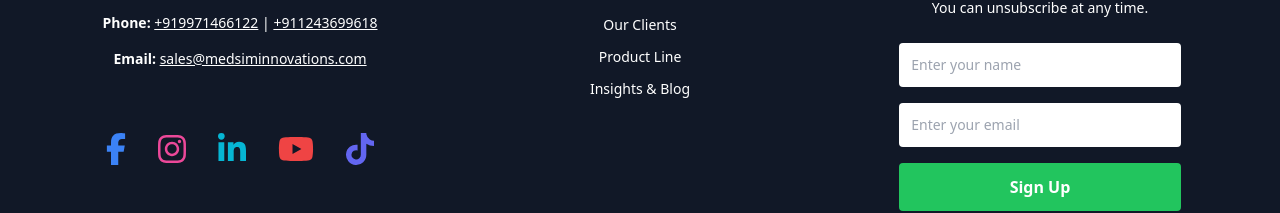
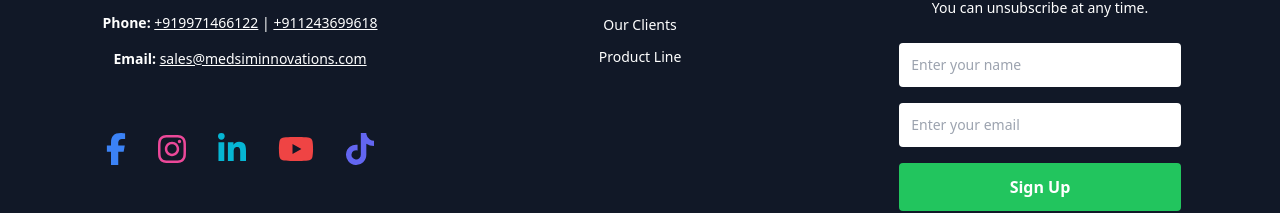
Before and after one commit to aisaaxs/medsim-innovations, a Next.js app: page /our-products in a window 1280 px wide. Shown: the part 2125-2338 px from the top of the page. Built offline with nearby package versions, Linux system fonts and the light colour scheme; a web font is replaced by a local one.

Commit message:
fixing links

```diff
--- a/app/about-us/page.tsx
+++ b/app/about-us/page.tsx
@@ -38,7 +38,7 @@ export default function AboutUs() {
         </p>
       </div>
 
-      <div className="py-16 bg-gray-900 text-center">
+      <div className="py-16 bg-gray-900 text-center" id="vision-mission">
         <h2 className={`text-5xl mb-12 text-white ${racing_sans_one.className} uppercase`}>Vision & Mission</h2>
         <div className="flex flex-col lg:flex-row justify-center items-center gap-8 px-6 max-w-5xl mx-auto">
           <div className="w-full lg:w-1/2 p-4 bg-gradient-to-r from-yellow-300 via-yellow-400 to-yellow-500 rounded-lg shadow-lg hover:shadow-lg py-8 transition-shadow duration-300">
@@ -56,7 +56,7 @@ export default function AboutUs() {
         </div>
       </div>
 
-      <div className="py-16 bg-white text-center">
+      <div className="py-16 bg-white text-center" id="value-pillars">
         <h2 className={`text-5xl mb-12 text-gray-900 ${racing_sans_one.className} uppercase`}>Our Value Pillars</h2>
         <div className="flex flex-wrap justify-center gap-12 px-4 max-w-7xl mx-auto">
           {[
--- a/app/our-products/page.tsx
+++ b/app/our-products/page.tsx
@@ -58,7 +58,7 @@ export default function ProductsPage() {
         </div>
       </div>
 
-      <div className="py-16 px-8 bg-gray-100 text-center">
+      <div className="py-16 px-8 bg-gray-100 text-center" id="our-products">
         <h2 className={`text-5xl mb-20 text-gray-900 ${racing_sans_one.className} uppercase`}>
           We Create Tools to Shape Tomorrow&apos;s Caregivers
         </h2>
--- a/components/Footer.tsx
+++ b/components/Footer.tsx
@@ -20,11 +20,10 @@ const socialLinks = [
 ];
 
 const aboutLinks = [
-    { label: "Mission & Vision", link: "#" },
-    { label: "Core Values", link: "#" },
-    { label: "Our Clients", link: "#" },
-    { label: "Product Line", link: "#" },
-    { label: "Insights & Blog", link: "#" },
+    { label: "Mission & Vision", link: "/about-us#vision-mission" },
+    { label: "Core Values", link: "/about-us#value-pillars" },
+    { label: "Our Clients", link: "/about-us#our-customers" },
+    { label: "Product Line", link: "/our-products#our-products" },
 ];
 
 export default function Footer() {
```
